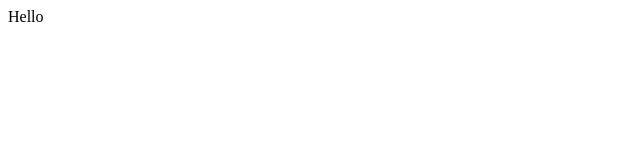
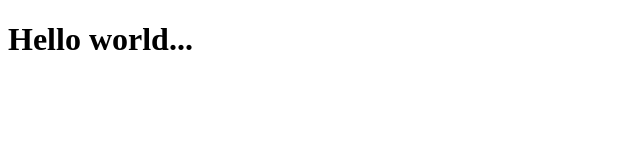
Before and after one commit to phav02/test-app, a plain HTML site: page index.html in a window 1280 px wide. Shown: the whole page, without its empty margins (0-640 px from the left). Drawn offline with Linux system fonts and the light colour scheme.

Commit message:
My second commit

```diff
--- a/index.html
+++ b/index.html
@@ -4,6 +4,6 @@
         <title>Web</title>
     </head>
     <body>
-        Hello
+        <h1>Hello world...</h1>
     </body>
 </html>
```
